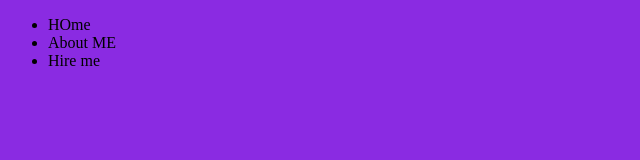
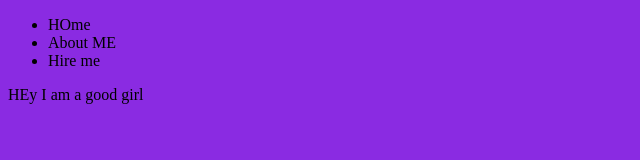
Before and after one commit to AakritiA04/javascript2, a website: page html,css,and js/index3.html in a window 1280 px wide. Shown: the whole page, without its empty margins (0-640 px from the left). Drawn offline with Linux system fonts and the light colour scheme.

Commit message:
element only navigation

```diff
--- a/html,css,and js/index3.html
+++ b/html,css,and js/index3.html
@@ -15,6 +15,9 @@
                 <li>Hire me</li>
             </ul>
         </nav>
+        <div class="constainer">
+            <p>HEy I am a good girl</p>
+        </div>
         <script src="script3.js"></script>
     </body>
 </html>
--- a/html,css,and js/script3.js
+++ b/html,css,and js/script3.js
@@ -1,4 +1,4 @@
 //element only navigation
 let b= document.body
 console.log("FIrst child of b is:",b.firstChild);
-console.log("FIrst child of b is:",b.firstELementChild);
+console.log("FIrst Element child of b is:",b.firstELementChild);
```
